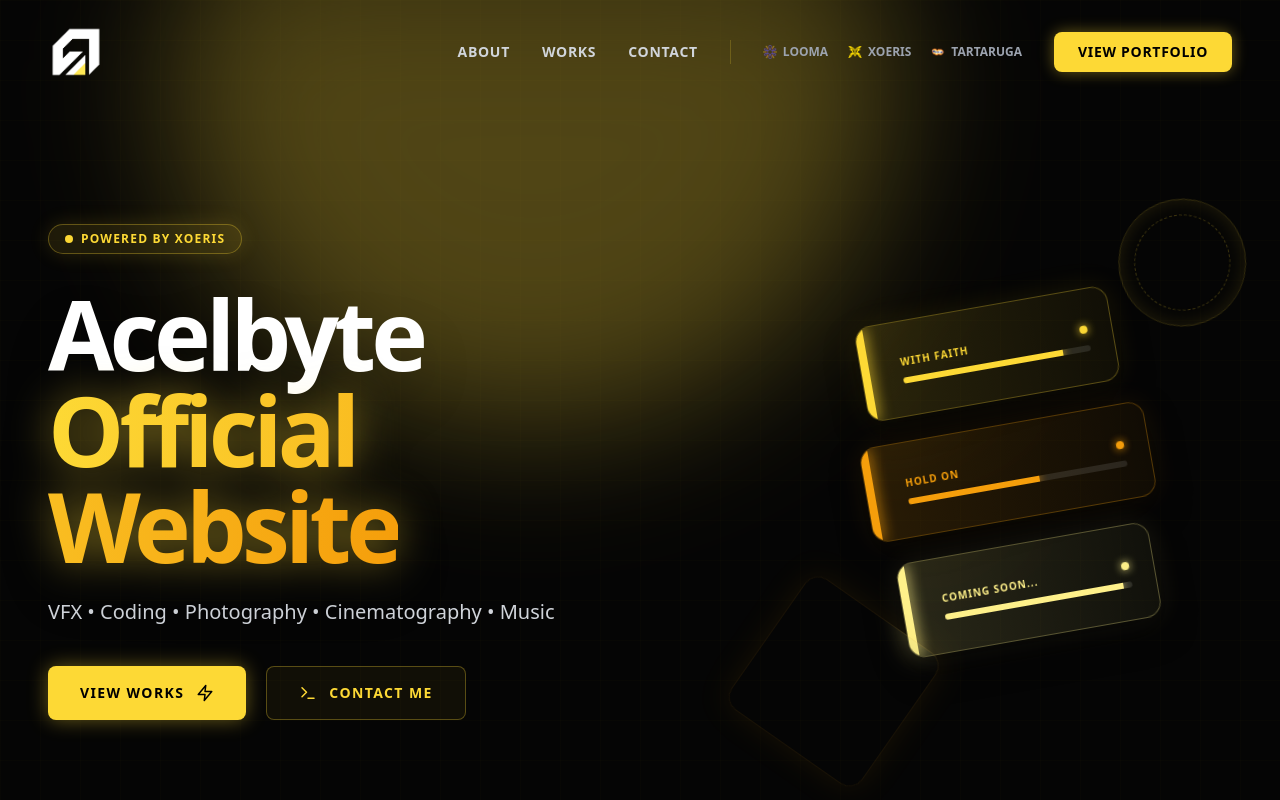
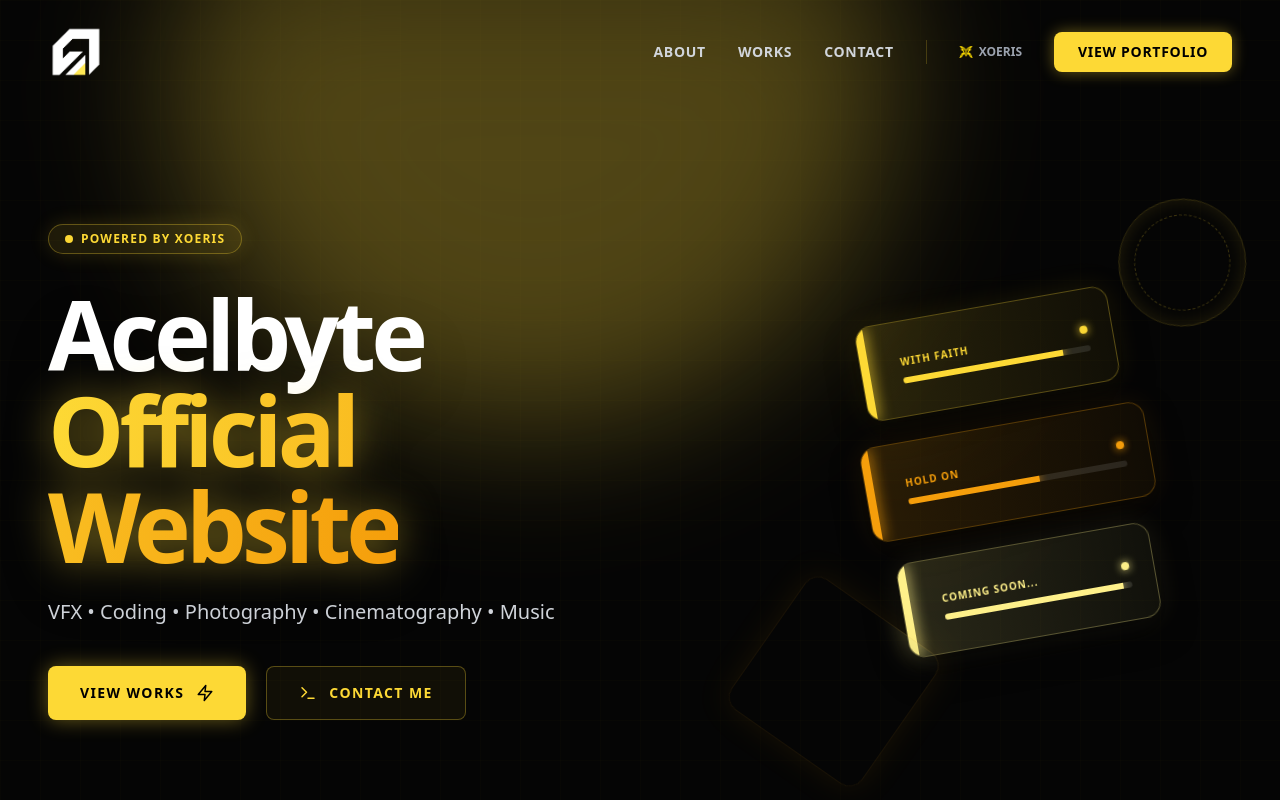
Before and after one commit to Xoeris/Xoeris, a React (Vite) app: page / in a window 1280 px wide. Shown: the top 800 px of the page. Built offline with nearby package versions, Linux system fonts and the light colour scheme.

Commit message:
feat: add Acelbyte portfolio page with interactive video and audio project components

```diff
--- a/src/AcelbytePage.jsx
+++ b/src/AcelbytePage.jsx
@@ -277,14 +277,8 @@ export default function AcelbytePage({ onNavigate }) {
               <div className="w-px h-6 bg-[#FDD935]/20"></div>
 
               <div className="flex items-center gap-5">
-                <a href="https://loomastudio.acelbyte.com" onClick={(e) => { e.preventDefault(); onNavigate('looma'); }} className="flex items-center gap-1.5 text-xs font-bold text-gray-400 hover:text-white transition-colors duration-300 ease-hyper">
-                  <img src="/looma-studio-logo.png" alt="Looma" className="w-3.5 h-3.5 object-contain" /> LOOMA
-                </a>
                 <a href="https://xoeris.acelbyte.com" onClick={(e) => { e.preventDefault(); onNavigate('xoeris'); }} className="flex items-center gap-1.5 text-xs font-bold text-gray-400 hover:text-white transition-colors duration-300 ease-hyper">
                   <img src="/xoeris-logo.png" alt="Xoeris" className="w-3.5 h-3.5 object-contain" /> XOERIS
-                </a>
-                <a href="https://tartaruga.acelbyte.com" onClick={(e) => { e.preventDefault(); onNavigate('tartaruga'); }} className="flex items-center gap-1.5 text-xs font-bold text-gray-400 hover:text-white transition-colors duration-300 ease-hyper">
-                  <img src="/tartaruga-logo.png" alt="Tartaruga" className="w-3.5 h-3.5 object-contain" /> TARTARUGA
                 </a>
               </div>
               <a href="#works" className="px-6 py-2.5 text-sm font-black uppercase tracking-wider rounded-lg transition-all duration-500 ease-hyper hover:scale-105 active:scale-95 shadow-[0_0_15px_rgba(253,217,53,0.4)] hover:shadow-[0_0_30px_rgba(253,217,53,0.7)]" style={{ backgroundColor: colors.primary, color: '#000' }}>
@@ -305,14 +299,8 @@ export default function AcelbytePage({ onNavigate }) {
               <a href="#works" className="text-lg font-bold text-gray-300 hover:text-[#FDD935] uppercase tracking-widest" onClick={() => setMobileMenuOpen(false)}>Works</a>
               <a href="#contact" className="text-lg font-bold text-gray-300 hover:text-[#FDD935] uppercase tracking-widest" onClick={() => setMobileMenuOpen(false)}>Contact</a>
               <div className="w-1/2 h-px bg-[#FDD935]/20 my-2"></div>
-              <a href="#looma" onClick={(e) => { e.preventDefault(); onNavigate('looma'); setMobileMenuOpen(false); }} className="text-sm font-bold text-gray-400 hover:text-white py-2 flex items-center gap-2">
-                <img src="/looma-studio-logo.png" alt="Looma" className="w-4 h-4 object-contain" /> LOOMA
-              </a>
               <a href="https://xoeris.acelbyte.com" onClick={(e) => { e.preventDefault(); onNavigate('xoeris'); setMobileMenuOpen(false); }} className="text-sm font-bold text-gray-400 hover:text-white py-2 flex items-center gap-2">
                 <img src="/xoeris-logo.png" alt="Xoeris" className="w-4 h-4 object-contain" /> XOERIS
-              </a>
-              <a href="https://tartaruga.acelbyte.com" onClick={(e) => { e.preventDefault(); onNavigate('tartaruga'); setMobileMenuOpen(false); }} className="text-sm font-bold text-gray-400 hover:text-white py-2 flex items-center gap-2">
-                <img src="/tartaruga-logo.png" alt="Tartaruga" className="w-4 h-4 object-contain" /> TARTARUGA
               </a>
             </div>
           )}
```
Also changed, not shown: 2 other files (tests, documents, lock files or other folders).
